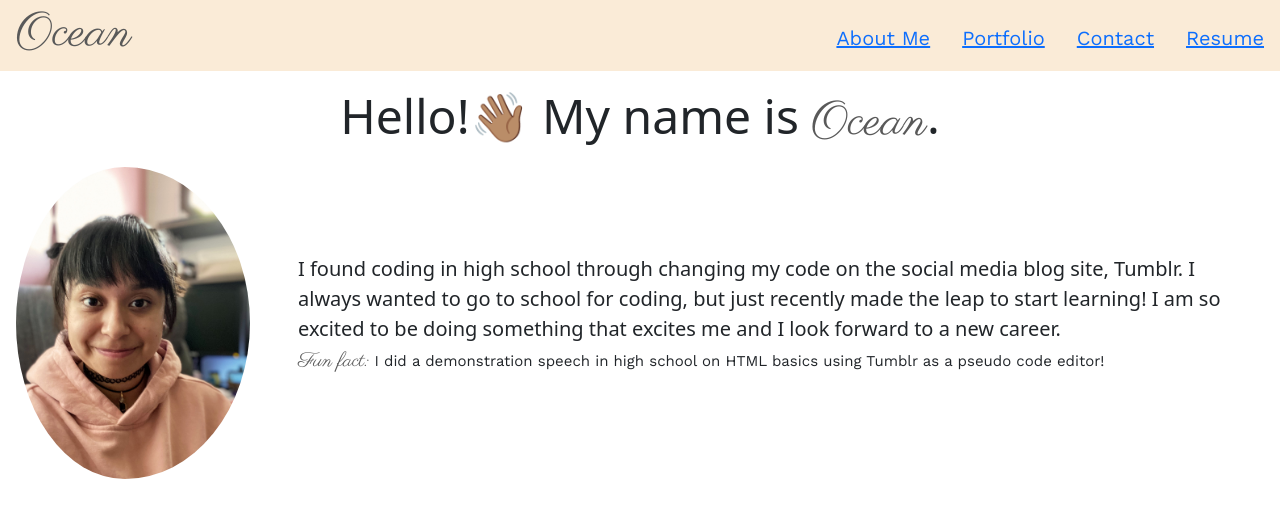
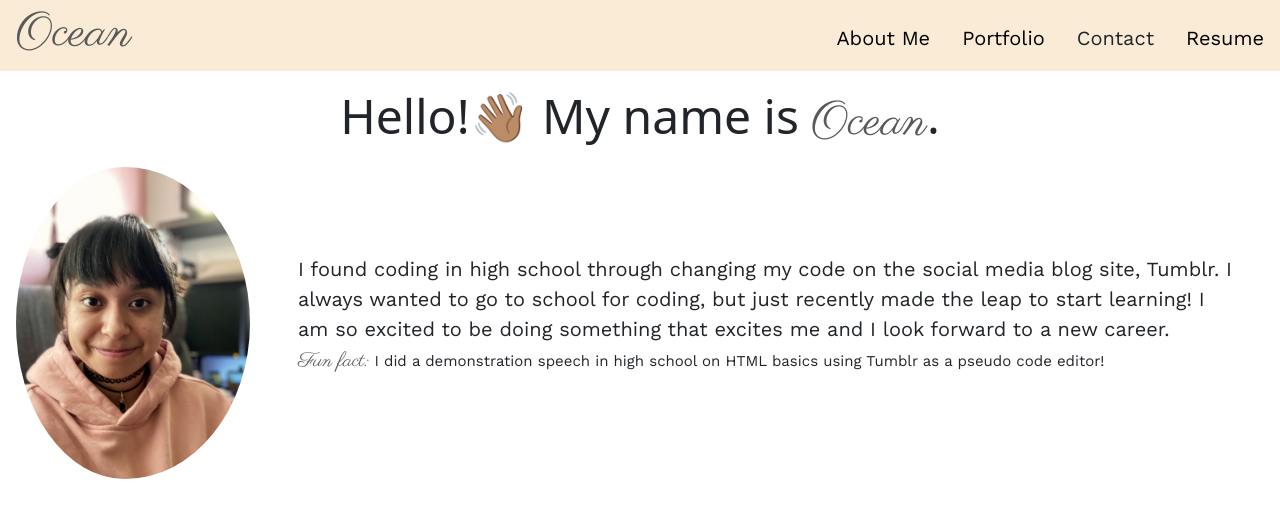
Before and after one commit to oceanlatte/my-react-portfolio, a React (Create React App) app: page / in a window 1280 px wide. Shown: the top 518 px of the page. Built offline with nearby package versions, Linux system fonts and the light colour scheme.

Commit message:
add back in the nav-links class that was removed in error; nav links styling finished

```diff
--- a/src/App.css
+++ b/src/App.css
@@ -58,6 +58,7 @@ header {
 }
 
 .about-description {
+  font-family: 'Work Sans', sans-serif;
   font-size: 1.25rem;
 }
 
--- a/src/components/Nav.js
+++ b/src/components/Nav.js
@@ -1,11 +1,12 @@
 import React from 'react';
+import '../App.css';
 
 function Nav() {
   return (
-    <nav className='d-flex'>
+    <nav className='d-flex nav-links'>
      <a href='#about' className='px-3 nav-links'>About Me</a>
      <a href='#portfolio' className='px-3 nav-links'>Portfolio</a>
-     <a href='link' className='px-3 nav-links'>Contact</a>
+     <span className='px-3 nav-links' >Contact</span>
      <a href='link' className='px-3 nav-links'>Resume</a>
     </nav>
   )
```
